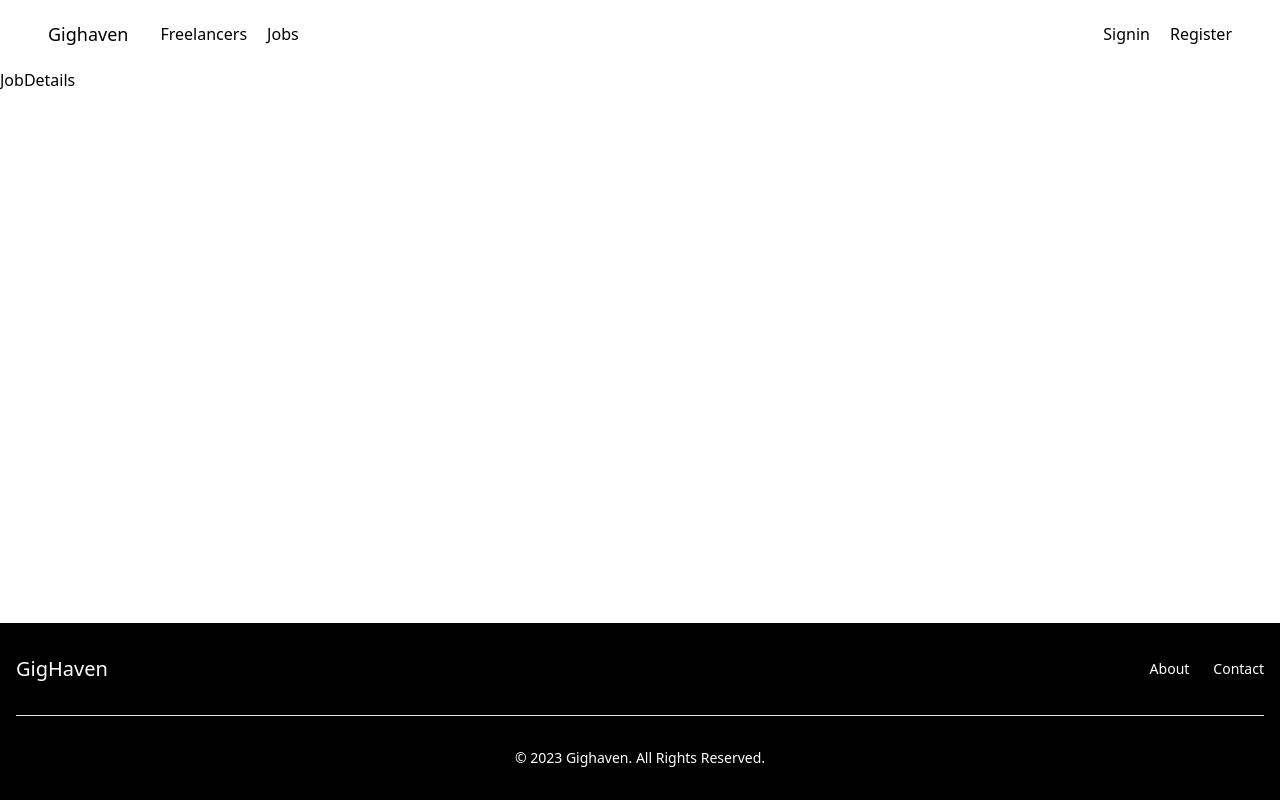
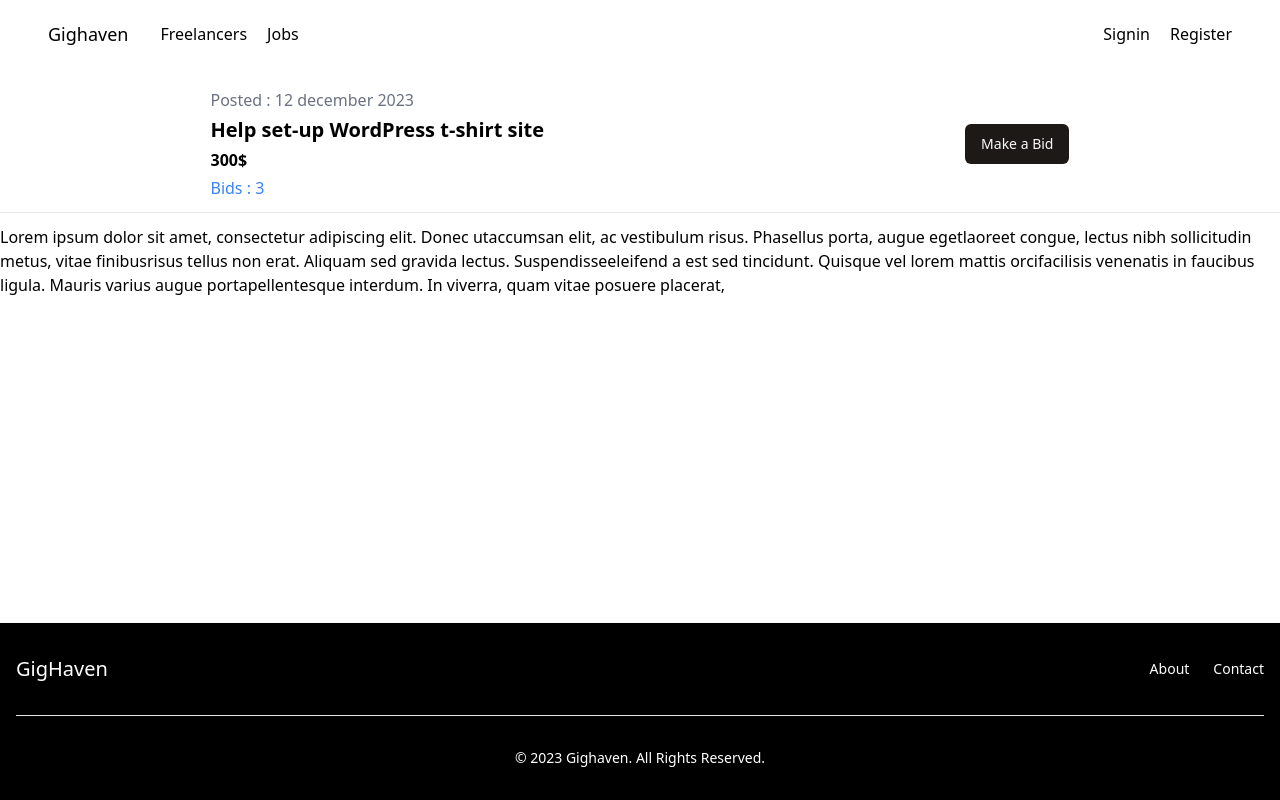
Before and after one commit to kamal-ezz/gighaven, a Next.js app: page /jobs/1 in a window 1280 px wide. Built offline with nearby package versions, Linux system fonts and the light colour scheme.

Commit message:
job details

```diff
--- a/src/app/jobs/[id]/page.tsx
+++ b/src/app/jobs/[id]/page.tsx
@@ -1,5 +1,31 @@
+import { Button } from "@/components/ui/button";
 import React from "react";
 
 export default function JobDetails() {
-  return <div>JobDetails</div>;
+  const datePosted = "12 december 2023";
+  const title = "Help set-up WordPress t-shirt site";
+  const price = "300$";
+  const bidsNb = 3;
+  const description =
+    "Lorem ipsum dolor sit amet, consectetur adipiscing elit. Donec utaccumsan elit, ac vestibulum risus. Phasellus porta, augue egetlaoreet congue, lectus nibh sollicitudin metus, vitae finibusrisus tellus non erat. Aliquam sed gravida lectus. Suspendisseeleifend a est sed tincidunt. Quisque vel lorem mattis orcifacilisis venenatis in faucibus ligula. Mauris varius augue portapellentesque interdum. In viverra, quam vitae posuere placerat,";
+
+  return (
+    <div className="mt-5">
+      <div className="flex justify-around items-center">
+        <div className="flex flex-col gap-1">
+          <span className="text-gray-500">Posted : {datePosted}</span>
+          <h1 className="text-xl font-semibold">{title}</h1>
+          <span className="font-semibold">{price}</span>
+          <span className="text-blue-500">Bids : {bidsNb}</span>
+        </div>
+        <Button className="w-fit">Make a Bid</Button>
+      </div>
+      <div>
+        <hr className="mt-3" />
+        <div className="flex justify-around">
+          <p className="mt-3">{description}</p>
+        </div>
+      </div>
+    </div>
+  );
 }
```
